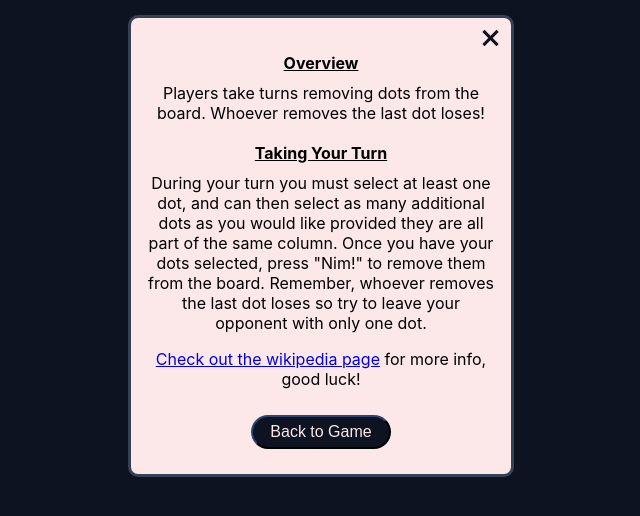
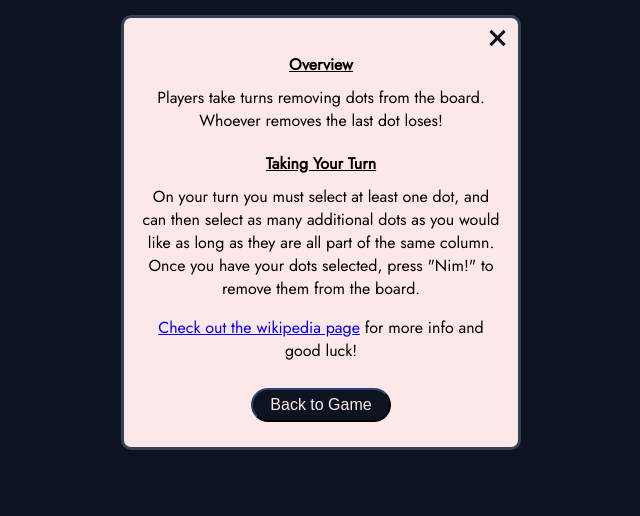
Before and after one commit to conmart/nimv2, a React (Create React App) app: page / in a window 1280 px wide. Both pictures are taken after a click on the button "How to Play". Shown: the top 516 px of the page, without its empty margins (319-959 px from the left). Built offline with nearby package versions, Linux system fonts and the light colour scheme.

Commit message:
updated font

```diff
--- a/public/index.html
+++ b/public/index.html
@@ -2,6 +2,7 @@
 <html lang="en">
   <head>
     <meta charset="utf-8" />
+    <link href="https://fonts.googleapis.com/css2?family=Jost&display=swap" rel="stylesheet">
     <link rel="icon" href="%PUBLIC_URL%/favicon.ico" />
     <meta name="viewport" content="width=device-width, initial-scale=1" />
     <meta name="theme-color" content="#000000" />
--- a/src/components/Button/index.jsx
+++ b/src/components/Button/index.jsx
@@ -3,10 +3,15 @@ import classNames from "classnames/bind";
 
 import styles from "./styles.css";
 
-const cx = classNames.bind(styles)
+const cx = classNames.bind(styles);
 
-const Button = ({ big, disabled, nim, onClick, text }) => {
-  const buttonStyles = cx("button", { big, disabled, nim })
+const Button = ({ big, disabled, nim, onClick, player1, text }) => {
+  const buttonStyles = cx("button", {
+    big,
+    disabled,
+    nim: nim && !disabled,
+    player1,
+  });
 
   return (
     <button className={buttonStyles} disabled={disabled} onClick={onClick}>
--- a/src/components/Button/styles.css
+++ b/src/components/Button/styles.css
@@ -11,6 +11,11 @@
   border-color: #0d1321;
   color: #fde8e9;
   transition: background 0.35s, color 0.35s;
+}
+
+.button:hover {
+  background-color: #fde8e9;
+  color: #0d1321;
 }
 
 .big {
@@ -32,11 +37,16 @@
 
 .nim,
 .nim:hover {
-  background-color: #c155de;
+  background-color: #ef626c;
   border-color: #0d1321;
   color: #0d1321;
   transition: none;
   width: 150px;
+}
+
+.nim.player1,
+.nim.player1:hover {
+  background-color: #a9fff7;
 }
 
 .disabled,
@@ -45,4 +55,5 @@
   background-color: #808080;
   color: #fde8e9;
   cursor: not-allowed;
+  width: 150px;
 }
--- a/src/components/GameBoard/index.jsx
+++ b/src/components/GameBoard/index.jsx
@@ -50,13 +50,14 @@ const GameBoard = () => {
         </div>
       ) : (
         <Fragment>
-          <div className={playerStyles}>Player {currentPlayer}'s turn</div>
+          <div className={playerStyles}>Player {currentPlayer}'s Turn</div>
           <div className="columnsContainer">{columns}</div>
           <Button
             big
+            disabled={invalidTurn}
             nim
-            disabled={invalidTurn}
             onClick={takeTurn}
+            player1={player1Turn}
             text="Nim!"
           />
         </Fragment>
--- a/src/components/Instructions/index.jsx
+++ b/src/components/Instructions/index.jsx
@@ -23,17 +23,16 @@ const Instructions = () => {
       </p>
       <h4>Taking Your Turn</h4>
       <p>
-        During your turn you must select at least one dot, and can then select
-        as many additional dots as you would like provided they are all part of
+        On your turn you must select at least one dot, and can then select
+        as many additional dots as you would like as long as they are all part of
         the same column. Once you have your dots selected, press "Nim!" to
-        remove them from the board. Remember, whoever removes the last dot loses
-        so try to leave your opponent with only one dot.
+        remove them from the board.
       </p>
       <p>
         <a href="https://en.wikipedia.org/wiki/Nim">
           Check out the wikipedia page
         </a>{" "}
-        for more info, good luck!
+        for more info and good luck!
       </p>
       <Button onClick={closeInstructions} text="Back to Game" />
     </div>
--- a/src/components/Instructions/styles.css
+++ b/src/components/Instructions/styles.css
@@ -5,7 +5,9 @@
   border: 3px solid #364156;
   border-radius: 10px;
   background-color: #fde8e9;
-  width: 350px;
+  width: 400px;
+  max-width: 100vw;
+  box-sizing: border-box;
   top: 0;
   left: 0;
   right: 0;
--- a/src/index.css
+++ b/src/index.css
@@ -1,13 +1,15 @@
 body {
   margin: 0;
-  font-family: -apple-system, BlinkMacSystemFont, 'Segoe UI', 'Roboto', 'Oxygen',
-    'Ubuntu', 'Cantarell', 'Fira Sans', 'Droid Sans', 'Helvetica Neue',
-    sans-serif;
+  /* font-family: -apple-system, BlinkMacSystemFont, "Segoe UI", "Roboto", "Oxygen",
+    "Ubuntu", "Cantarell", "Fira Sans", "Droid Sans", "Helvetica Neue",
+    sans-serif; */
+  font-family: "Jost", sans-serif;
+
   -webkit-font-smoothing: antialiased;
   -moz-osx-font-smoothing: grayscale;
 }
 
 code {
-  font-family: source-code-pro, Menlo, Monaco, Consolas, 'Courier New',
+  font-family: source-code-pro, Menlo, Monaco, Consolas, "Courier New",
     monospace;
 }
```
